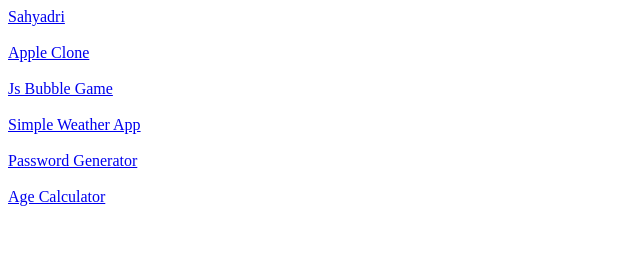
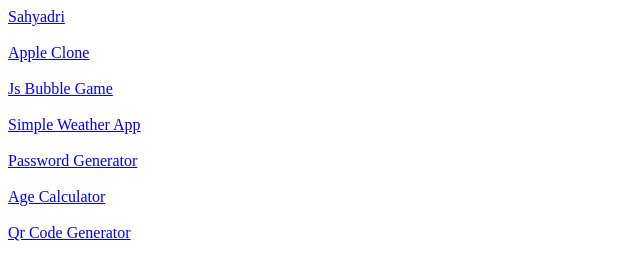
Before and after one commit to sanketshinde3001/sanketshinde3001.github.io, a plain HTML site: page index.html in a window 1280 px wide. Shown: the whole page, without its empty margins (0-640 px from the left). Drawn offline with Linux system fonts and the light colour scheme.

Commit message:
Qr generator project upload

```diff
--- a/index.html
+++ b/index.html
@@ -23,7 +23,9 @@
         <br>
         <br>
         <a href="3 Age Caluculator/index.html" target="_blank">Age Calculator</a>
-
+        <br>
+        <br>
+        <a href="4 Qr Code Generator/index.html" target="_blank">Qr Code Generator</a>
     </div>
 </body>
 </html>
```
